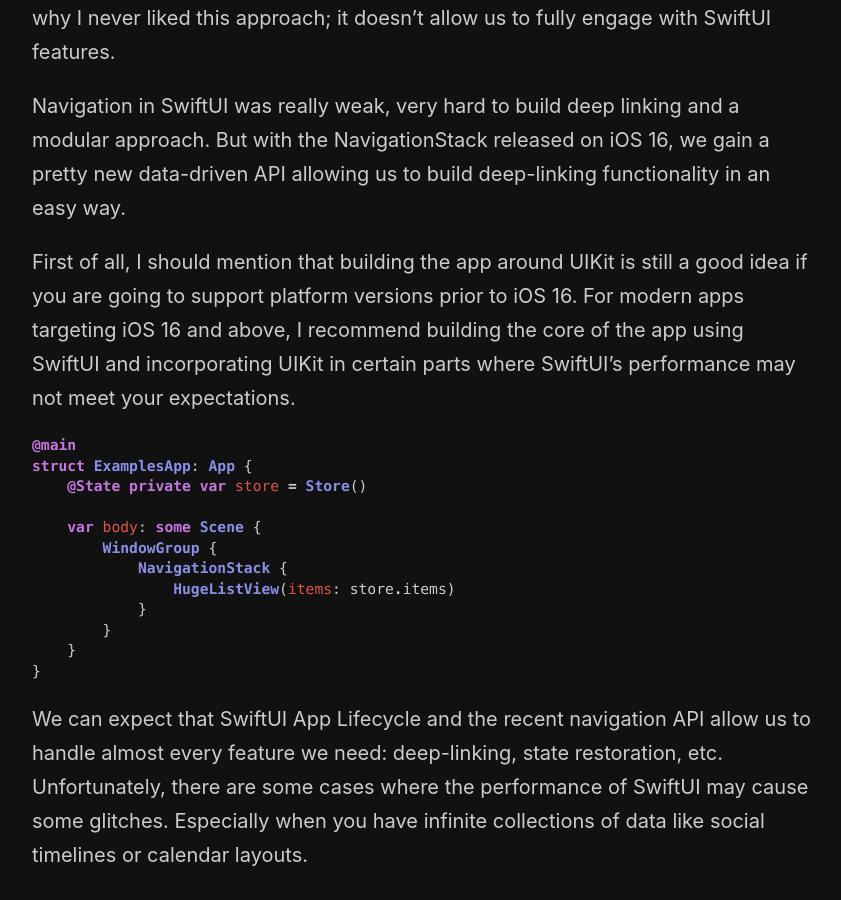
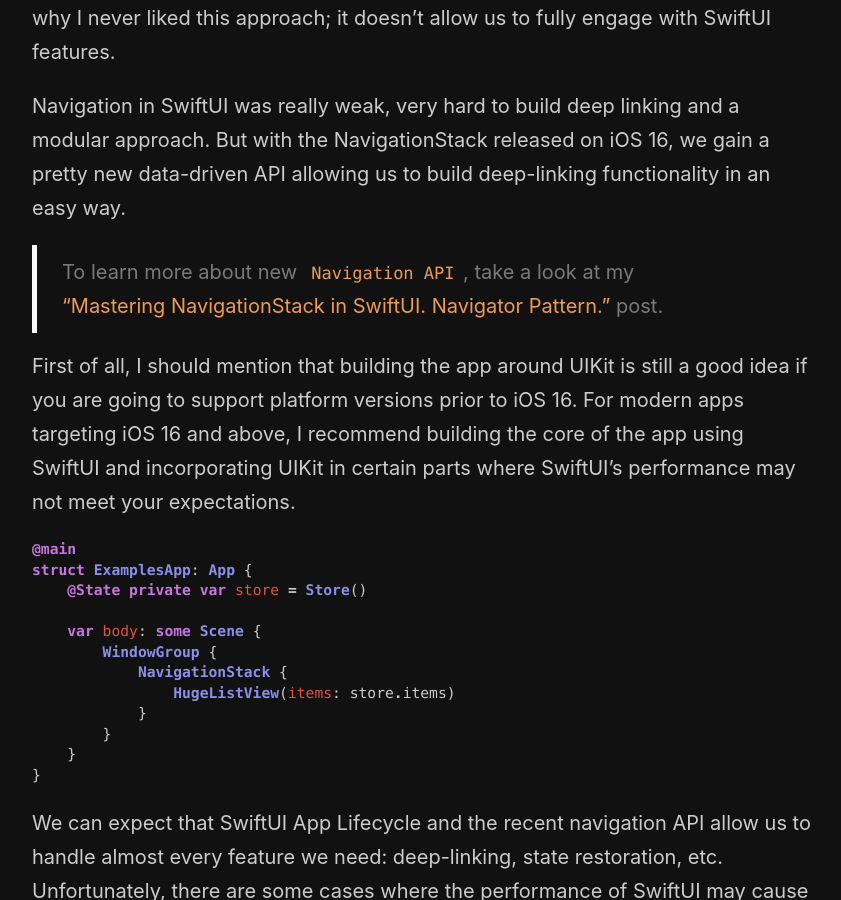
Before and after one commit to mecid/mecid.github.io, a Jekyll site: the page built from _posts/2025-03-04-swiftui-performance-how-to-use-uikit.md, in a window 1280 px wide and 900 px high, scrolled down 1648 px. Shown: the whole window, without its empty margins (218-1059 px from the left). Built offline with Jekyll 4.4.1, drawn with Linux system fonts in a browser that asks for light colours.

Commit message:
reference post added to swiftui performance post

```diff
--- a/_posts/2025-03-04-swiftui-performance-how-to-use-uikit.md
+++ b/_posts/2025-03-04-swiftui-performance-how-to-use-uikit.md
@@ -48,6 +48,8 @@
 Every UIHostingController creates its own SwiftUI environment, which means you can’t share data via environment. Environment in SwiftUI plays a huge role in anything related to data propagation through the view hierarchy. SwiftUI uses environment for many things, starting from view styling and sharing data. That’s why I never liked this approach; it doesn’t allow us to fully engage with SwiftUI features.
 
 Navigation in SwiftUI was really weak, very hard to build deep linking and a modular approach. But with the NavigationStack released on iOS 16, we gain a pretty new data-driven API allowing us to build deep-linking functionality in an easy way.
+
+> To learn more about new `Navigation API`, take a look at my ["Mastering NavigationStack in SwiftUI. Navigator Pattern."](/2022/06/15/mastering-navigationstack-in-swiftui-navigator-pattern/) post.
 
 First of all, I should mention that building the app around UIKit is still a good idea if you are going to support platform versions prior to iOS 16. For modern apps targeting iOS 16 and above, I recommend building the core of the app using SwiftUI and incorporating UIKit in certain parts where SwiftUI’s performance may not meet your expectations.
 
```
